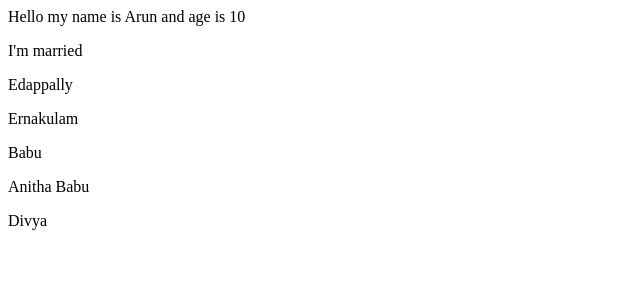
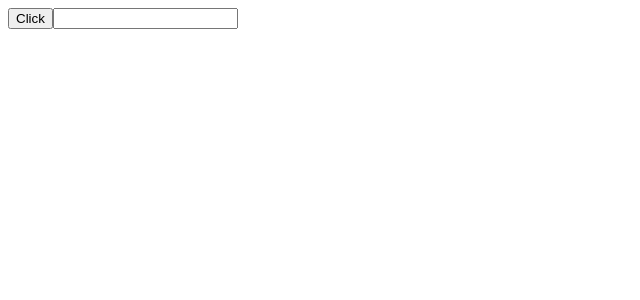
Before and after one commit to arunkb2795/React-Typescript, a React (Create React App) app: page / in a window 1280 px wide. Shown: the top 300 px of the page, without its empty margins (0-640 px from the left). Built offline with nearby package versions, Linux system fonts and the light colour scheme.

Commit message:
input and button event

```diff
--- a/App.tsx
+++ b/App.tsx
@@ -1,32 +1,14 @@
 import * as React from 'react';
-import Greet from './components/Greet';
+import Button from './components/Button';
+import Input from './components/Input';
 export default function App() {
-  let addressDetails = {
-    city: 'Edappally',
-    district: 'Ernakulam',
-  };
-  let familyMembers = [
-    {
-      name: 'Babu',
-      relationShip: 'father',
-    },
-    {
-      name: 'Anitha Babu',
-      relationShip: 'mother',
-    },
-    {
-      name: 'Divya',
-      relationShip: 'sister',
-    },
-  ];
   return (
     <div>
-      <Greet
-        name={'Arun'}
-        age={10}
-        isMarried
-        addressDetails={addressDetails}
-        familyMembers={familyMembers}
+      <Button handleClick={(event, id) => console.log(event, id)} />
+      <Input
+        type="text"
+        value=""
+        handleChange={(event) => console.log(event)}
       />
     </div>
   );
--- /dev/null
+++ b/components/Button.tsx
@@ -0,0 +1,10 @@
+import * as React from 'react';
+
+type ButtonProps = {
+  handleClick: (event: React.MouseEvent<HTMLButtonElement>, id: number) => void;
+};
+
+export default function Button(props: ButtonProps) {
+  const { handleClick } = props;
+  return <button onClick={(event) => handleClick(event, 1)}>Click</button>;
+}
--- a/components/Greet.tsx
+++ /dev/null
@@ -1,38 +0,0 @@
-import * as React from 'react';
-
-type GreetProps = {
-  name: string;
-  age: number;
-  isMarried: boolean;
-  addressDetails: {
-    city: string;
-    district: string;
-  };
-  familyMembers: {
-    name: string;
-    relationShip: string;
-  }[];
-};
-
-const Greet = (props: GreetProps) => {
-  const { name, age, isMarried, addressDetails, familyMembers } = props;
-  return (
-    <div>
-      <p>
-        Hello my name is {name} and age is {age}
-      </p>
-      <span> {isMarried ? <p>I'm married</p> : <p>I'm single</p>}</span>
-      <p>{addressDetails.city}</p>
-      <p>{addressDetails.district}</p>
-      {familyMembers.map((member) => {
-        return (
-          <div>
-            <p>{member.name}</p>
-          </div>
-        );
-      })}
-    </div>
-  );
-};
-
-export default Greet;
--- /dev/null
+++ b/components/Input.tsx
@@ -0,0 +1,17 @@
+import * as React from 'react';
+
+type InputProps = {
+  type: string;
+  value: string;
+  handleChange: (event: React.ChangeEvent<HTMLInputElement>) => void;
+};
+export default function Input(props: InputProps) {
+  const { type, value, handleChange } = props;
+  return (
+    <input
+      type={type}
+      value={value}
+      onChange={(event) => handleChange(event)}
+    ></input>
+  );
+}
```
